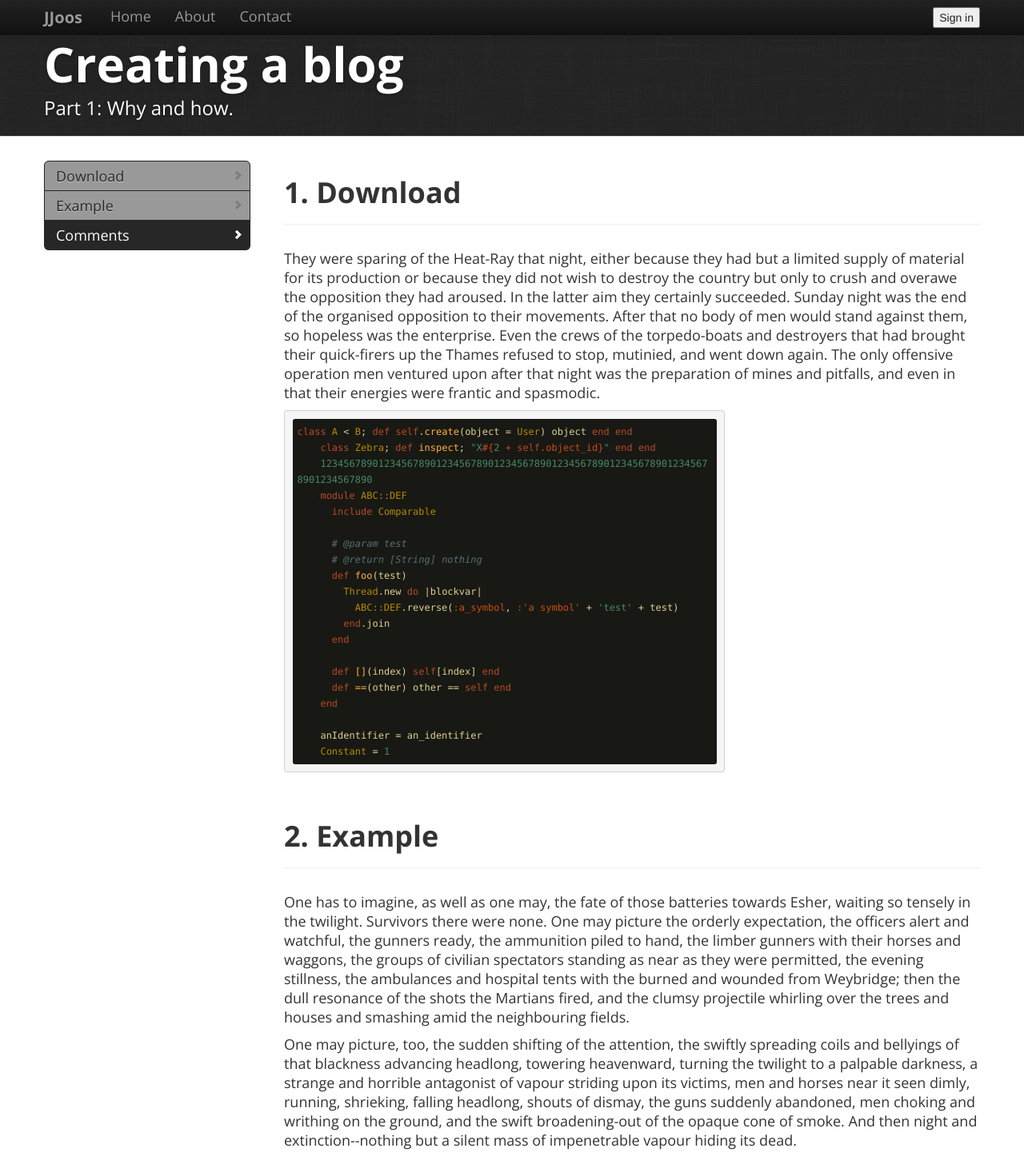
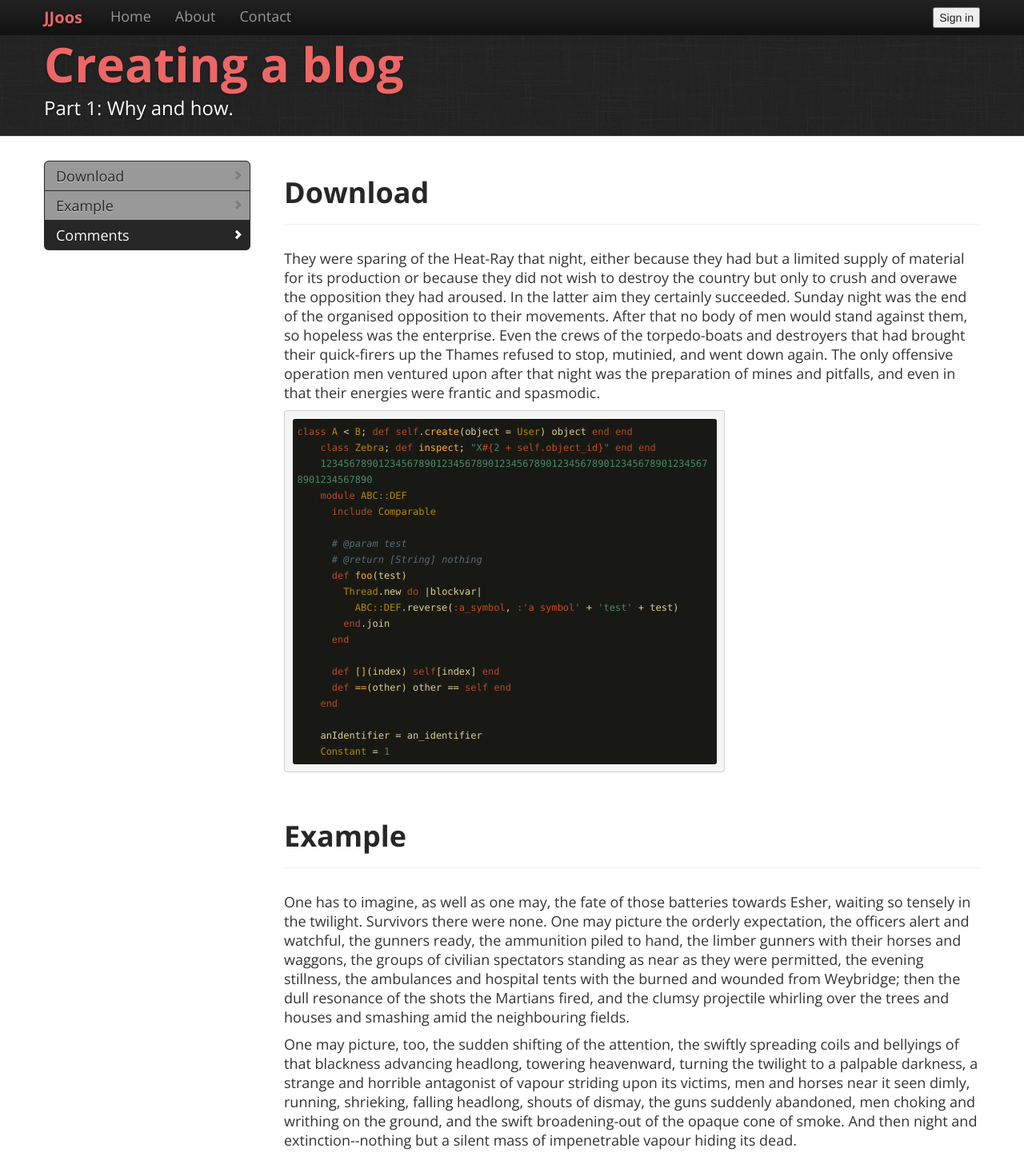
Before and after one commit to jjoos/jjoos, a plain HTML site: page index.html in a window 1280 px wide. Shown: the whole page at 80% size. Drawn offline with nearby package versions, Linux system fonts and the light colour scheme; a script that the page names is missing.

Commit message:
Removed section numbering and added color

```diff
--- a/css/main.css
+++ b/css/main.css
@@ -99,6 +99,10 @@ pre {
   width: 530px;
 }
 
+h1 {
+      color: #272727;
+}
+
 /* Brand
 -------------------------------------------------- */
 
@@ -108,7 +112,7 @@ body > .navbar .brand {
     margin-left: 0px;
     float: left;
     font-weight: bold;
-    color: #999;
+    color: #E66;
     text-shadow:rgba(0, 0, 0, 0.398438) 0px 1px 3px, rgba(0, 0, 0, 0.0742188) 0px 0px 30px;
   -webkit-transition: all .2s linear;
      -moz-transition: all .2s linear;
@@ -133,6 +137,7 @@ body > .navbar .brand:hover {
 .headingcta h1{
     font-size: 120px;
     line-height: 1;
+    color: #E66;
 }
 
 .headingcta-links {
--- a/index.html
+++ b/index.html
@@ -66,7 +66,7 @@
                 <div class="span9 ">
                     <section id="download">
                         <div class="page-header">
-                            <h1>1. Download</h1>
+                            <h1>Download</h1>
                         </div>
                         <p>They were sparing of the Heat-Ray that night, either because they had but a limited supply of material for its production or because they did not wish to destroy the country but only to crush and overawe the opposition they had aroused.  In the latter aim they certainly succeeded.  Sunday night was the end of the organised opposition to their movements.  After that no body of men would stand against them, so hopeless was the enterprise.  Even the crews of the torpedo-boats and destroyers that had brought their quick-firers up the Thames refused to stop, mutinied, and went down again.  The only offensive operation men ventured upon after that night was the preparation of mines and pitfalls, and even in that their energies were frantic and spasmodic.</p>
 
@@ -94,7 +94,7 @@
 
                     <section id="example">
                         <div class="page-header">
-                            <h1>2. Example</h1>
+                            <h1>Example</h1>
                         </div>
                         <p>One has to imagine, as well as one may, the fate of those batteries towards Esher, waiting so tensely in the twilight.  Survivors there were none.  One may picture the orderly expectation, the officers alert and watchful, the gunners ready, the ammunition piled to hand, the limber gunners with their horses and waggons, the groups of civilian spectators standing as near as they were permitted, the evening stillness, the ambulances and hospital tents with the burned and wounded from Weybridge; then the dull resonance of the shots the Martians fired, and the clumsy projectile whirling over the trees and houses and smashing amid the neighbouring fields.</p>
 
```
